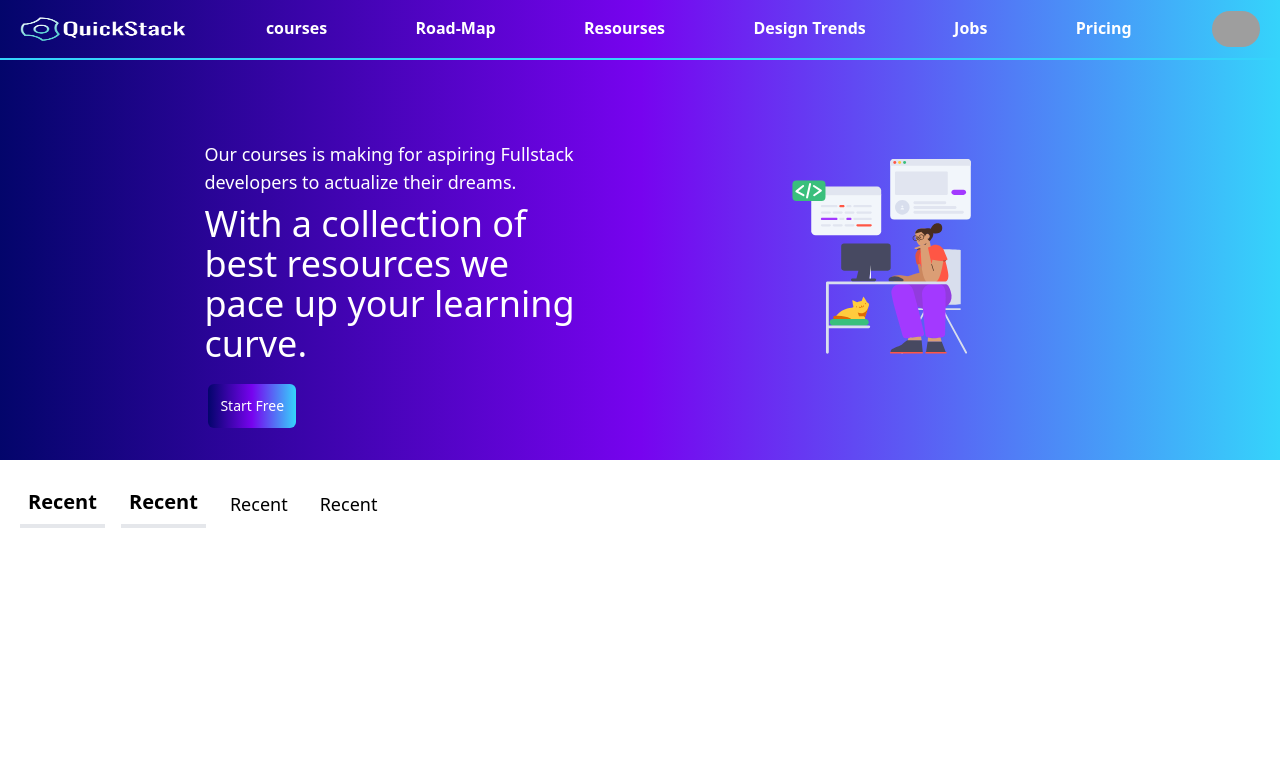
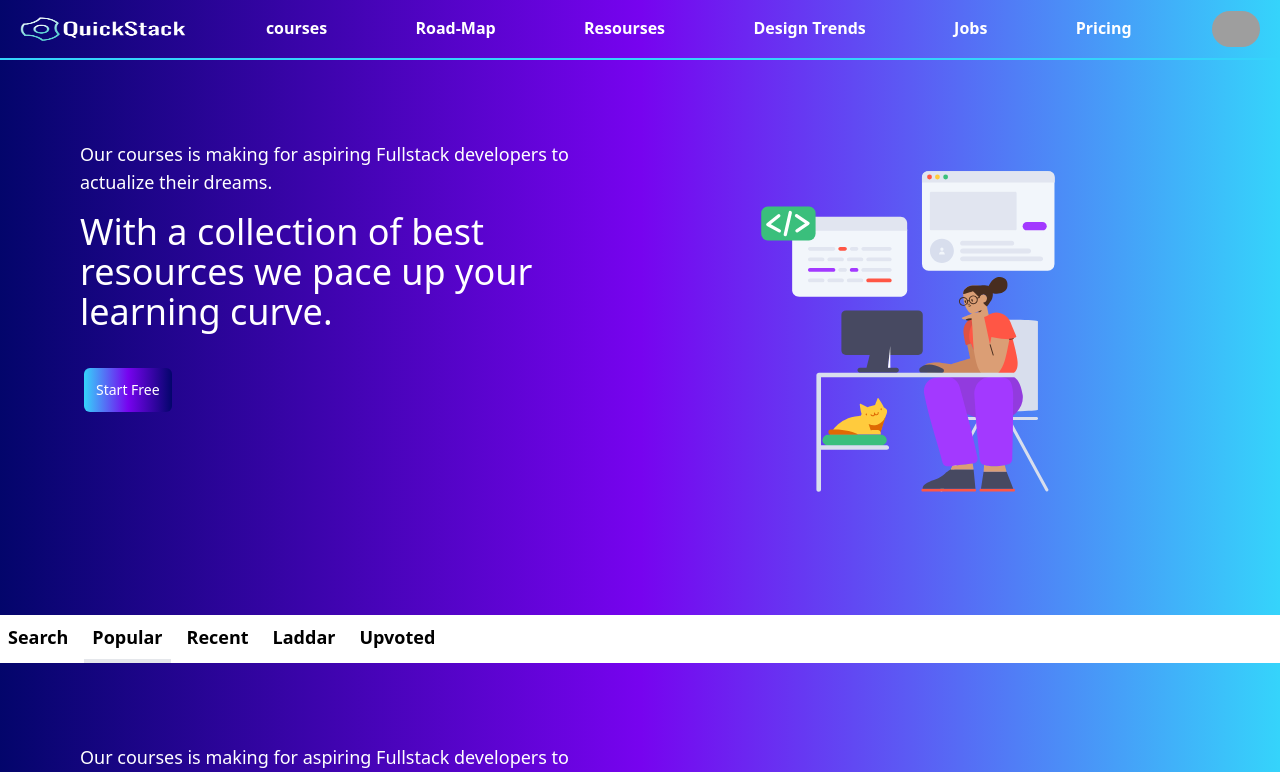
Before and after one commit to CodexpathCommunity/QuickStack, a Next.js app: page / in a window 1280 px wide. Shown: the top 772 px of the page. Built offline with nearby package versions, Linux system fonts and the light colour scheme; grey boxes are pictures that could not be loaded.

Commit message:
working on the link search

```diff
--- a/components/Contents/Index.js
+++ b/components/Contents/Index.js
@@ -1,21 +1,104 @@
+import { useState } from "react";
 import Link from "./Link";
 
 function Contents() {
+  const [lineState, setLineState] = useState({
+    search: false,
+    popular: true,
+    recent: false,
+    ordered: false,
+    upvoted: false,
+  });
+
+  const handleClick = (e) => {
+    const name = e.target.getAttribute("value");
+
+    if (name === "search") {
+      setLineState({
+        search: true,
+        popular: false,
+        recent: false,
+        ordered: false,
+        upvoted: false,
+      });
+    }
+    if (name === "popular") {
+      setLineState({
+        search: false,
+        popular: true,
+        recent: false,
+        ordered: false,
+        upvoted: false,
+      });
+    }
+    if (name === "recent") {
+      setLineState({
+        search: false,
+        popular: false,
+        recent: true,
+        ordered: false,
+        upvoted: false,
+      });
+    }
+    if (name === "order") {
+      setLineState({
+        search: false,
+        popular: false,
+        recent: false,
+        ordered: true,
+        upvoted: false,
+      });
+    }
+    if (name === "upvoted") {
+      setLineState({
+        search: false,
+        popular: false,
+        recent: false,
+        ordered: false,
+        upvoted: true,
+      });
+    }
+  };
+
+  const linkData = [
+    {
+      name: "Search",
+      state: lineState.search,
+      value: "search",
+    },
+    {
+      name: "Popular",
+      state: lineState.popular,
+      value: "popular",
+    },
+    {
+      name: "Recent",
+      state: lineState.recent,
+      value: "recent",
+    },
+    {
+      name: "Laddar",
+      state: lineState.ordered,
+      value: "order",
+    },
+    {
+      name: "Upvoted",
+      state: lineState.upvoted,
+      value: "upvoted",
+    },
+  ];
+
   return (
-    <div className="flex flex-col w-full p-5">
-      <div className="flex items-center space-x-4 ">
-        <h3
-          className="
-        text-xl text:blue-200 p-2 font-semibold
-        p-2 border-b-4 border-border-[#03056b]
-        hover:border-[#03056b] cursor-pointer
-        "
-        >
-          Recent
-        </h3>
-        <Link />
-        <h3 className="text-lg text:blue-200 p-2 ">Recent</h3>
-        <h3 className="text-lg text:blue-200 p-2 ">Recent</h3>
+    <div className="flex flex-col w-full max-w-screen-xl m-auto ">
+      <div className="flex items-center space-x-2 ">
+        {linkData.map(({ state, name, value }) => (
+          <Link
+            active={state}
+            name={name}
+            value={value}
+            onClick={handleClick}
+          />
+        ))}
       </div>
     </div>
   );
--- a/components/Contents/Link.js
+++ b/components/Contents/Link.js
@@ -1,13 +1,17 @@
-function Link() {
+function Link({ active, name, value, onClick }) {
   return (
     <div
-      className="
-        text-xl text:blue-200 p-2 font-semibold
-        p-2 border-b-4 border-border-[#03056b]
+      className={`
+        text-lg  p-1 sm:p-2 text-lg font-semibold
+        p-2 border-b-4 ${
+          active ? "border-border-[#7703ef]  " : "border-transparent"
+        }
         hover:border-[#03056b] cursor-pointer
-        "
+        `}
+      value={value}
+      onClick={onClick}
     >
-      Recent
+      {name}
     </div>
   );
 }
--- a/components/Header.js
+++ b/components/Header.js
@@ -14,7 +14,7 @@ function Header({ showNav, setShowNav, links }) {
         "
     >
       <MenuIcon
-        className="h-8 mr-1 sm:hidden"
+        className="h-8 mr-1 sm:hidden cursor-pointer"
         onClick={() => setShowNav(!showNav)}
       />
       <Image
--- a/components/Hero.js
+++ b/components/Hero.js
@@ -4,26 +4,29 @@ function Hero() {
   return (
     <div
       className="
-      h-[94vh] sm:h-[50vh] w-full text-white relative bg-gradient-to-r from-[#03056b] via-[#7703ef] to-[#35d4fb]
+      h-full  w-full text-white
+      relative bg-gradient-to-r from-[#03056b] via-[#7703ef] to-[#35d4fb]
         flex flex-col items-stretch justify-evenly w-full p-10 sm:p-20 sm:flex-row
         "
     >
+      <div className="max-w-screen-xl m-auto flex flex-col sm:flex-row align-center justify-evenly">
         <div
           className="
-            flex flex-col items-start w-full sm:w-1/3
+            flex flex-col items-start w-full sm:w-1/2
             "
         >
-        <h4 className="text-lg mb-2">
+          <h4 className="text-lg mb-4">
             Our courses is making for aspiring Fullstack developers to actualize
             their dreams.
           </h4>
-        <h2 className="text-2xl sm:text-4xl mb-4">
+          <h2 className="text-2xl sm:text-4xl mb-8">
             With a collection of best resources we pace up your learning curve.
           </h2>
 
           <button className="btn">Start Free</button>
         </div>
-      <img src="/images/learncode.svg" className="w-full sm:w-1/3" />
+        <img src="/images/learncode.svg" className="w-full sm:w-1/2" />
+      </div>
     </div>
   );
 }
--- a/pages/index.js
+++ b/pages/index.js
@@ -27,6 +27,7 @@ export default function Home() {
       <SideNav showNav={showNav} setShowNav={setShowNav} links={links} />
       <Hero />
       <Contents />
+      <Hero />
     </div>
   );
 }
--- a/styles/globals.css
+++ b/styles/globals.css
@@ -5,7 +5,7 @@
 @layer components {
   .btn {
     @apply bg-gradient-to-r from-[#03056b] via-[#7703ef] to-[#35d4fb] m-1 p-3 rounded-md hover:ring-1
-    focus:outline-none ring-[#03056b] text-sm
-    text-white hover:shadow-md active:ring-[#03056b];
+    focus:outline-none ring-[#03056b] text-sm  hover:bg-gradient-to-l from-[#35d4fb] via-[#7703ef] to-[#03056b]
+    text-white hover:shadow-md active:ring-[#03056b] transition duration-150 transform hover:scale-110;
   }
 }
```
Lines whose indentation alone changed are shown as unchanged.
